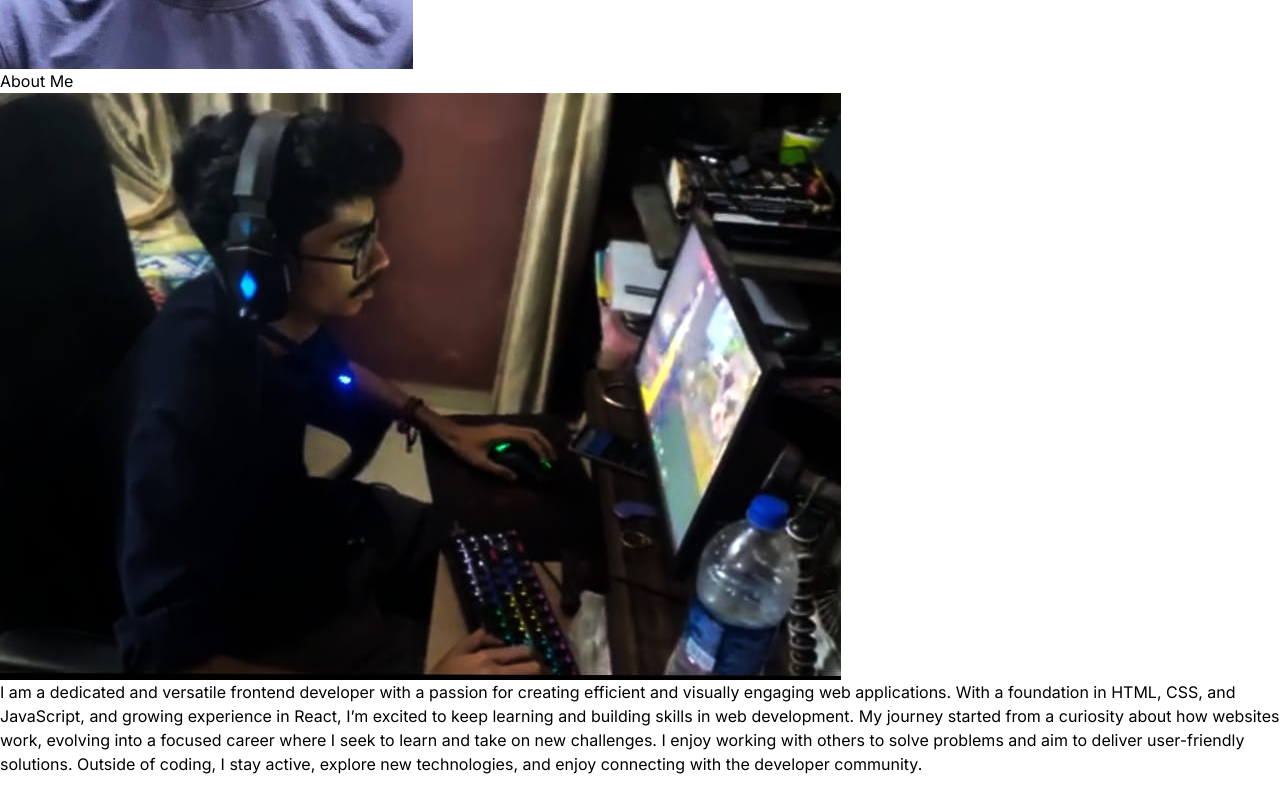
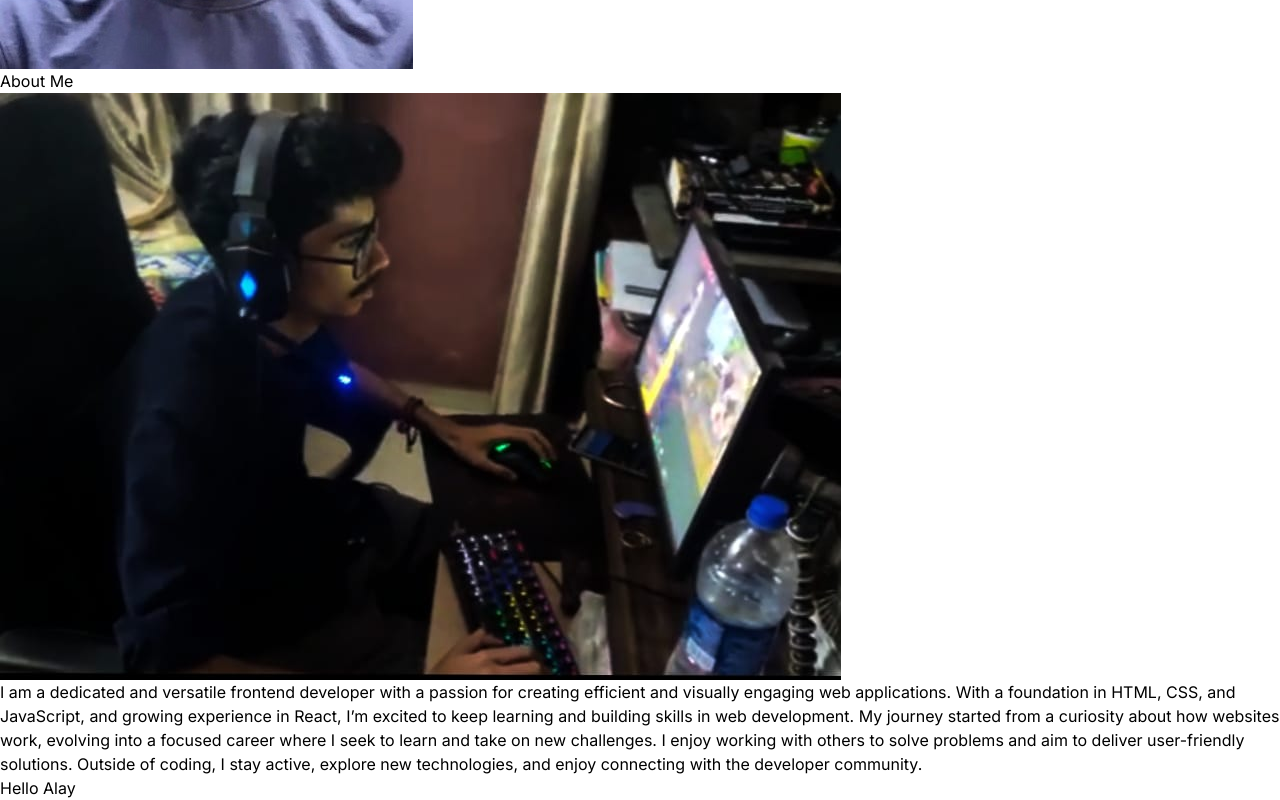
Before and after one commit to SpyDplayz/My_Folio, a React (Vite) app: page / in a window 1280 px wide. Shown: the part 682-1482 px from the top of the page. Before the commit the page ends 1458 px from the top, so only its background shows below. Built offline with nearby package versions, Linux system fonts and the light colour scheme.

Commit message:
done for now

```diff
--- a/src/components/About.jsx
+++ b/src/components/About.jsx
@@ -18,7 +18,7 @@ const About = () => {
                         <p className='my-2 max-w-xl py-6'>
                             {ABOUT_TEXT}
                         </p>
-                        <h1></h1>
+                        <h1>Hello Alay</h1>
                     </div>
                 </div>
         </div>
```
